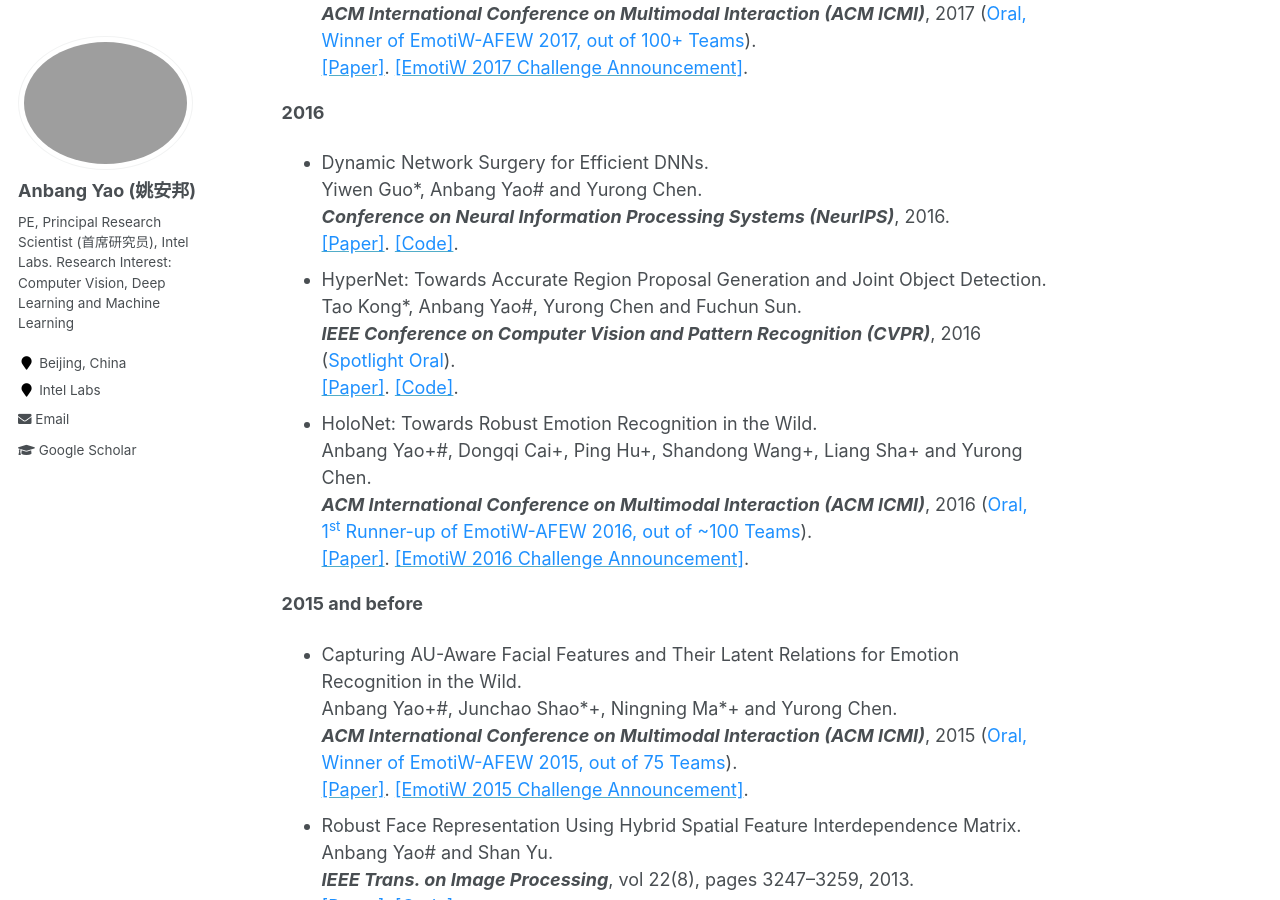
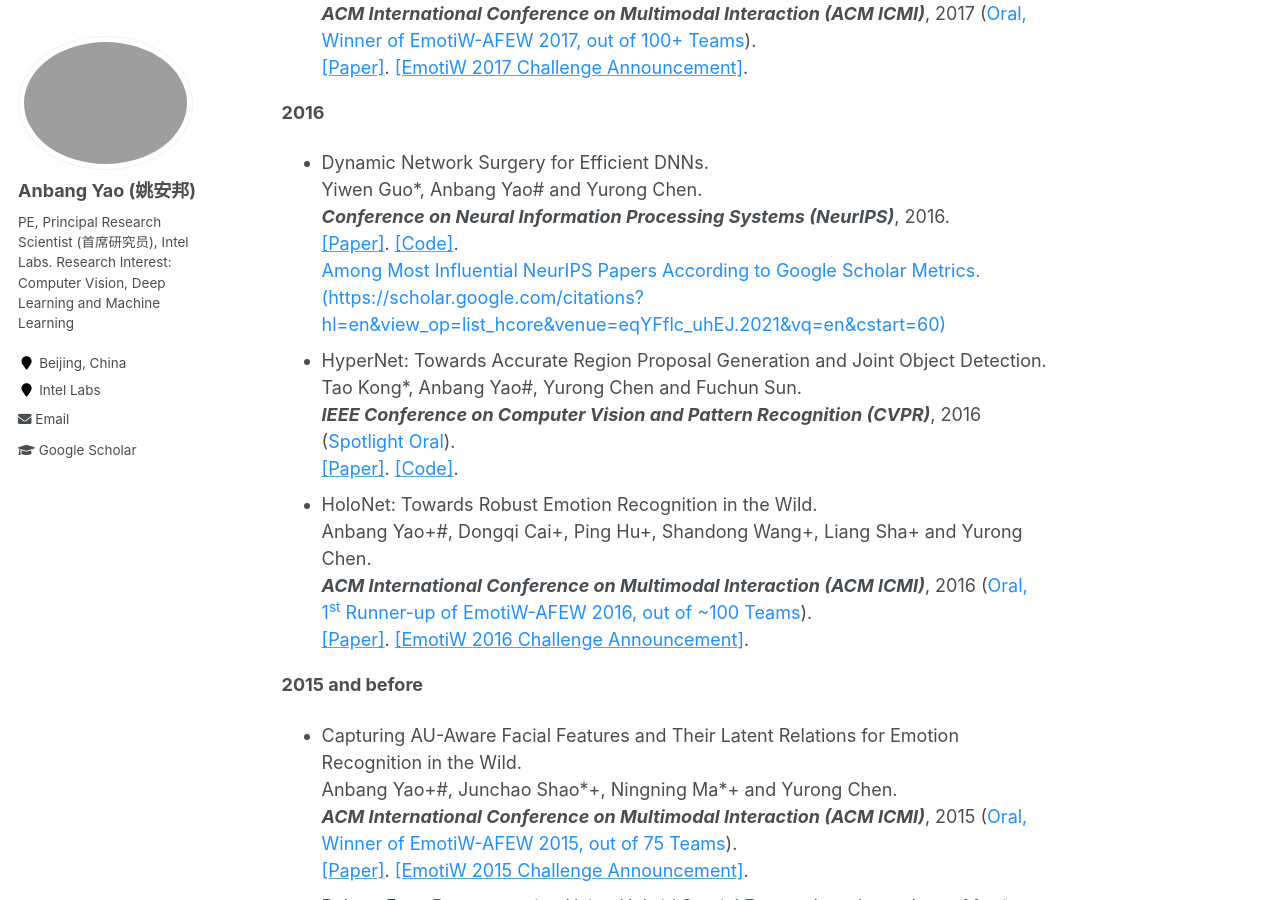
Before and after one commit to YaoAnbang/YaoAnbang.github.io, a Jekyll site: the page built from _pages/about.md, in a window 1280 px wide and 900 px high, scrolled down 4961 px. Built offline with Jekyll 4.4.1, drawn with Linux system fonts in a browser that asks for light colours.

Commit message:
Update about.md

```diff
--- a/_pages/about.md
+++ b/_pages/about.md
@@ -91,7 +91,7 @@
 
 **2016**
 
-+ Dynamic Network Surgery for Efficient DNNs.<br> Yiwen Guo\*, Anbang Yao\# and Yurong Chen.<br> <em>**Conference on Neural Information Processing Systems (NeurIPS)**</em>, 2016.<br> [<font color="DodgerBlue">[Paper]</font>](https://papers.nips.cc/paper/2016/file/2823f4797102ce1a1aec05359cc16dd9-Paper.pdf). [<font color="DodgerBlue">[Code]</font>](https://github.com/yiwenguo/Dynamic-Network-Surgery).<br>
++ Dynamic Network Surgery for Efficient DNNs.<br> Yiwen Guo\*, Anbang Yao\# and Yurong Chen.<br> <em>**Conference on Neural Information Processing Systems (NeurIPS)**</em>, 2016.<br> [<font color="DodgerBlue">[Paper]</font>](https://papers.nips.cc/paper/2016/file/2823f4797102ce1a1aec05359cc16dd9-Paper.pdf). [<font color="DodgerBlue">[Code]</font>](https://github.com/yiwenguo/Dynamic-Network-Surgery).<br><font color="DodgerBlue"> Among Most Influential NeurIPS Papers According to Google Scholar Metrics.(https://scholar.google.com/citations?hl=en&view_op=list_hcore&venue=eqYFflc_uhEJ.2021&vq=en&cstart=60)<br>
 + HyperNet: Towards Accurate Region Proposal Generation and Joint Object Detection.<br> Tao Kong\*, Anbang Yao\#, Yurong Chen and Fuchun Sun.<br> <em>**IEEE Conference on Computer Vision and Pattern Recognition (CVPR)**</em>, 2016 (<font color="DodgerBlue">Spotlight Oral</font>).<br> [<font color="DodgerBlue">[Paper]</font>](https://openaccess.thecvf.com/content_cvpr_2016/papers/Kong_HyperNet_Towards_Accurate_CVPR_2016_paper.pdf). [<font color="DodgerBlue">[Code]</font>](https://yaoanbang.github.io/).<br>
 + HoloNet: Towards Robust Emotion Recognition in the Wild.<br> Anbang Yao\+\#, Dongqi Cai\+, Ping Hu\+, Shandong Wang\+, Liang Sha\+ and Yurong Chen.<br> <em>**ACM International Conference on Multimodal Interaction (ACM ICMI)**</em>, 2016 (<font color="DodgerBlue">Oral, 1<sup>st</sup> Runner-up of EmotiW-AFEW 2016, out of ~100 Teams</font>).<br> [<font color="DodgerBlue">[Paper]</font>](https://dl.acm.org/doi/10.1145/2993148.2997639). [<font color="DodgerBlue">[EmotiW 2016 Challenge Announcement]</font>](https://sites.google.com/site/emotiw2016/).<br>
 
```
